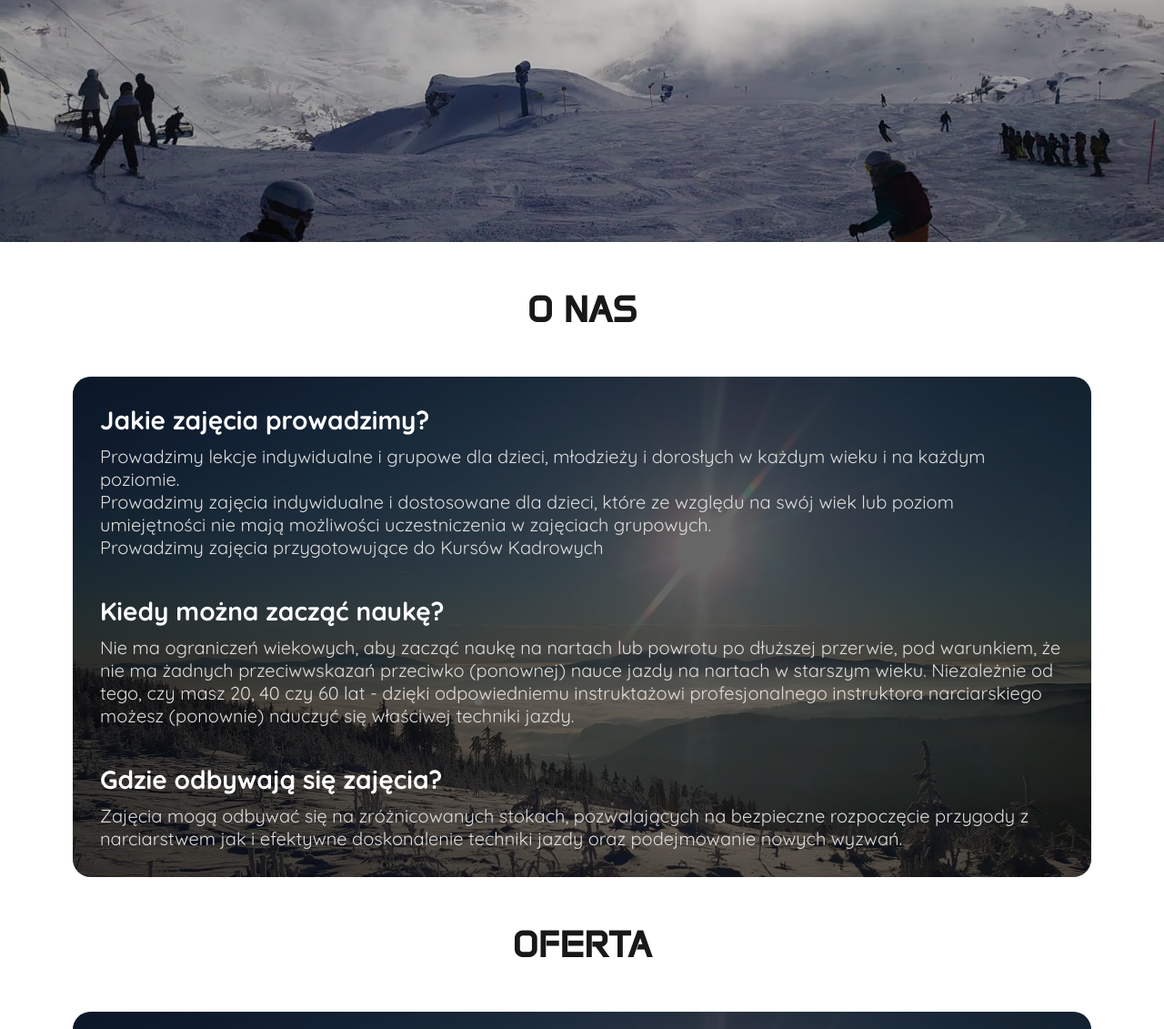
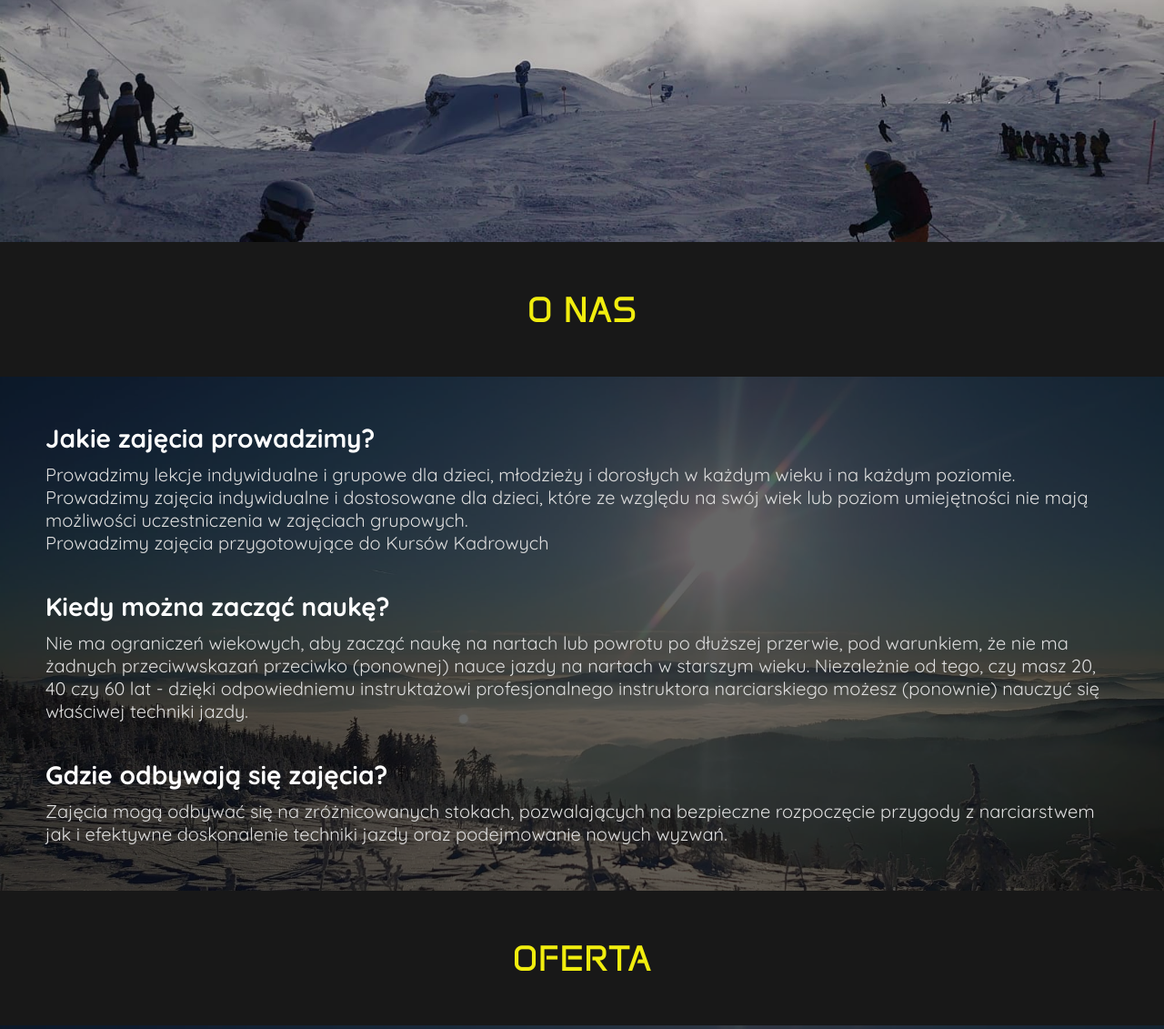
Before and after one commit to llgor34/life-on-ski, a plain HTML site: page index.html in a window 1280 px wide. Shown: the part 624-1755 px from the top of the page at 91% size. Drawn offline with Linux system fonts and the light colour scheme.

Commit message:
poprawa wyglądu sekcji

```diff
--- a/css/index.css
+++ b/css/index.css
@@ -60,19 +60,17 @@ a {
 .main-header {
     font-family: 'Anta';
     font-size: 40px;
-    font-weight: bold;
+    font-weight: normal;
     text-align: center;
     text-transform: uppercase;
     padding: 50px;
-    background-color: var(--secondary-color);
-    color: var(--ui-background-color);
+    background-color: var(--ui-background-color);
+    color: var(--primary-color);
 }
 
 .text-content {
     position: relative;
-    padding: 30px;
-    margin: 0 30px;
-    border-radius: 20px;
+    padding: 50px;
     font-family: 'Quicksand';
     font-size: 20px;
     background-color: rgba(0, 0, 0, 0.6);
@@ -80,7 +78,6 @@ a {
 }
 
 .text-content img {
-    border-radius: 20px;
     width: 100%;
     height: 100%;
     position: absolute;
@@ -99,7 +96,3 @@ a {
 .text-content h2.no-padding-top {
     padding-top: 0;
 }
-
-main > section {
-    padding: 0 50px;
-}
--- a/index.html
+++ b/index.html
@@ -111,7 +111,7 @@
                     </a>
                     <a href="https://www.instagram.com/life_on_ski?igsh=czdqN2tyMXc5aGZq" target="_blank">
                         <li>
-                            <img src="./img/social-media/instagram.png" alt="Ikona facebook" />
+                            <img src="./img/social-media/instagram.png" alt="Ikona instagram" />
                         </li>
                     </a>
                 </ul>
@@ -121,10 +121,10 @@
                     <h2>Skontaktuj się z nami</h2>
                 </header>
                 <ul>
-                    <a href="https://www.facebook.com/profile.php?id=100089245713722" target="_blank">
+                    <a href="tel:+48883499176" target="_blank">
                         <li><img src="./img/telephone.png" alt="Ikona telefon" /></li>
                     </a>
-                    <a href="https://www.instagram.com/life_on_ski?igsh=czdqN2tyMXc5aGZq" target="_blank">
+                    <a href="mailto:marcin.proart@gmail.com" target="_blank">
                         <li><img src="./img/mail.png" alt="Ikona email" /></li>
                     </a>
                 </ul>
```
